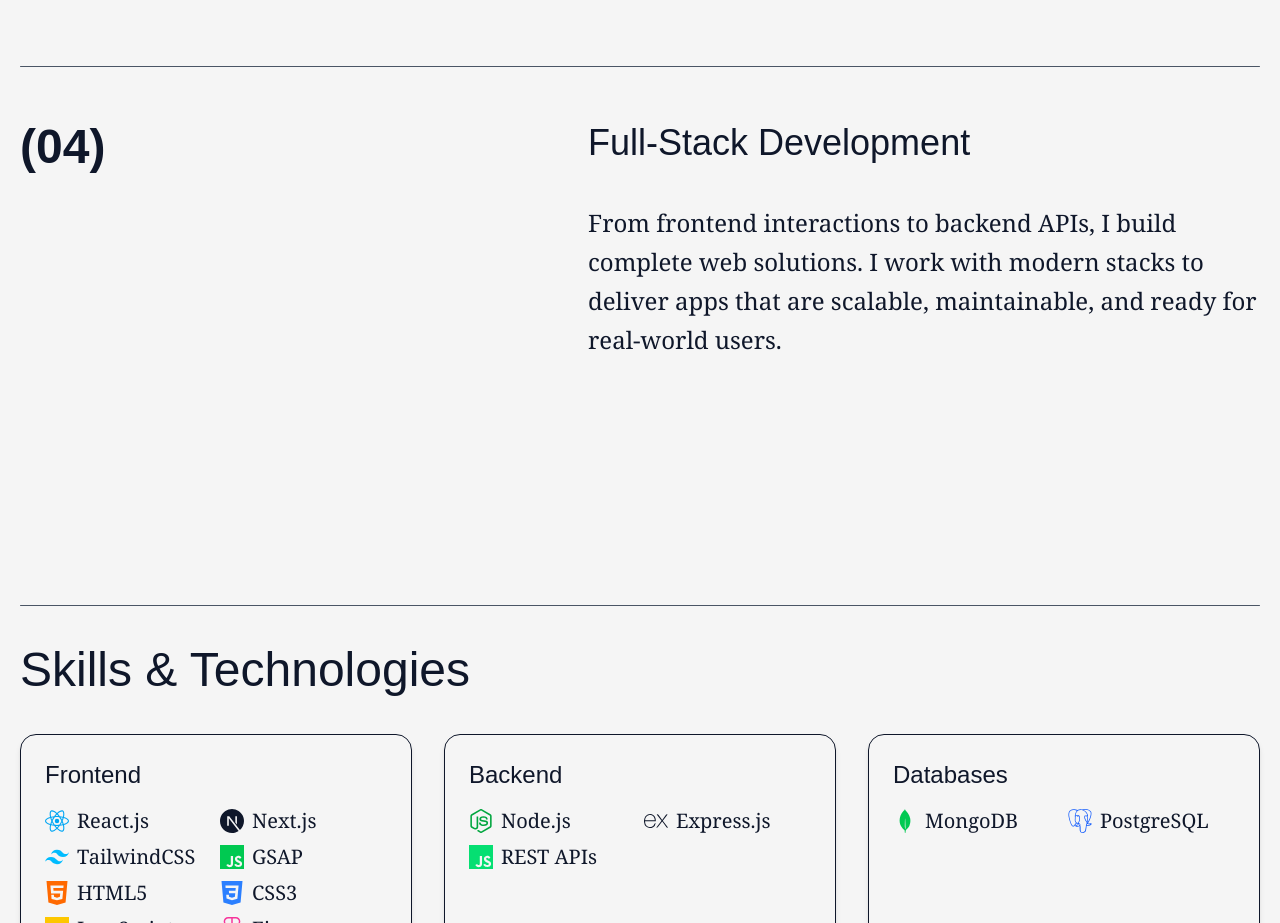
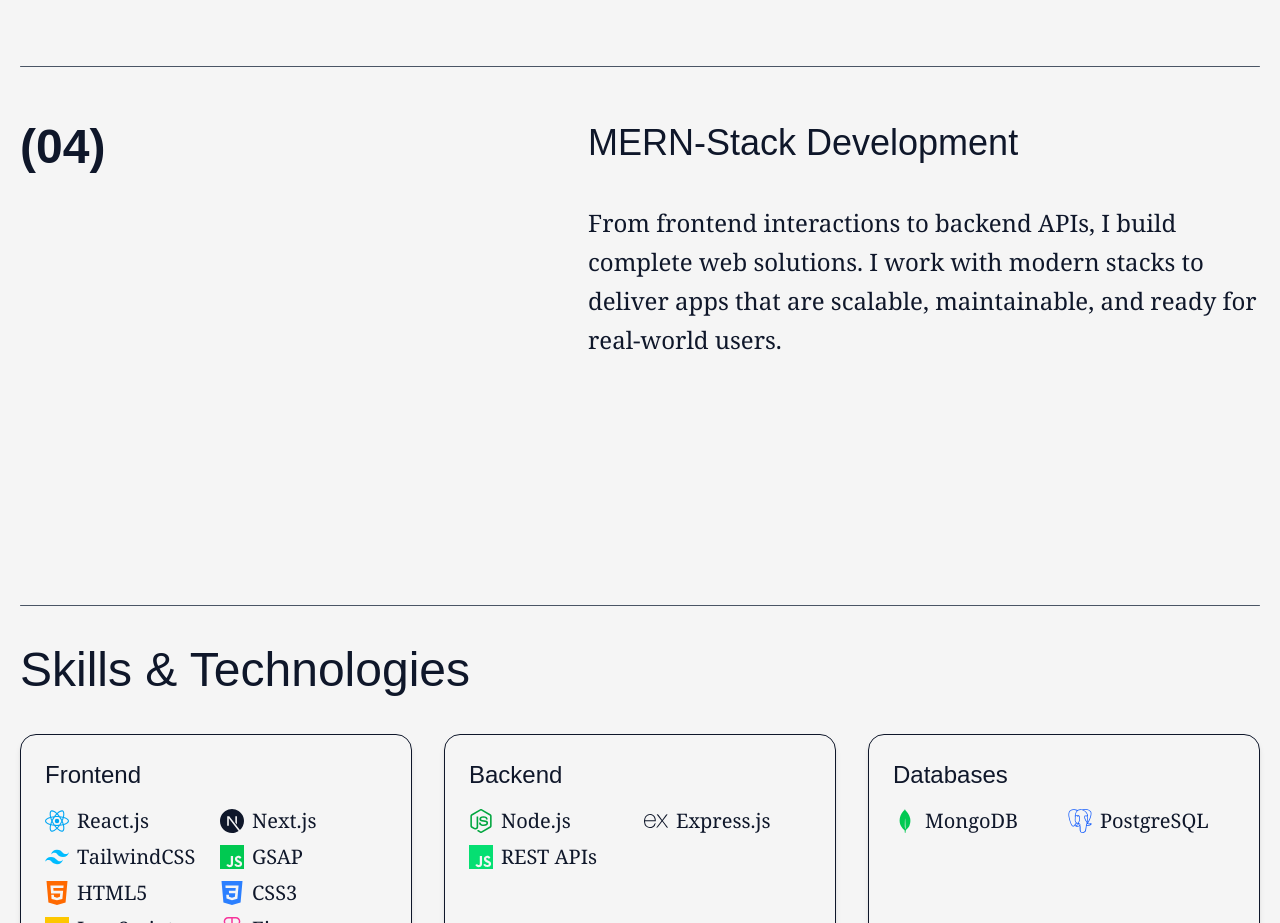
Before and after one commit to MudassarRassol/ProPortfolio, a Next.js app: page /pages/AboutMe in a window 1280 px wide. Shown: the part 1980-2903 px from the top of the page. Built offline with nearby package versions, Linux system fonts and the light colour scheme; a web font is replaced by a local one.

Commit message:
Change title from 'Full-Stack Development' to 'MERN-Stack Development'

```diff
--- a/src/app/pages/AboutMe/page.js
+++ b/src/app/pages/AboutMe/page.js
@@ -133,7 +133,7 @@ const AboutMe = () => {
     },
     {
       num: "(04)",
-      title: "Full-Stack Development",
+      title: "MERN-Stack Development",
       des: "From frontend interactions to backend APIs, I build complete web solutions. I work with modern stacks to deliver apps that are scalable, maintainable, and ready for real-world users.",
       skills: [
         { num: "01", des: "React, Node.js, Express.js, Next.js" },
```
